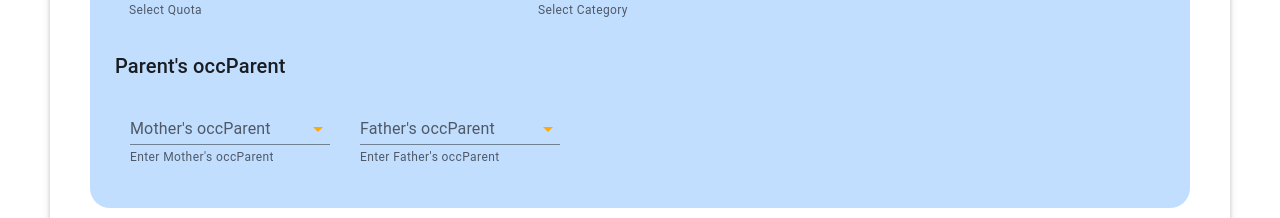
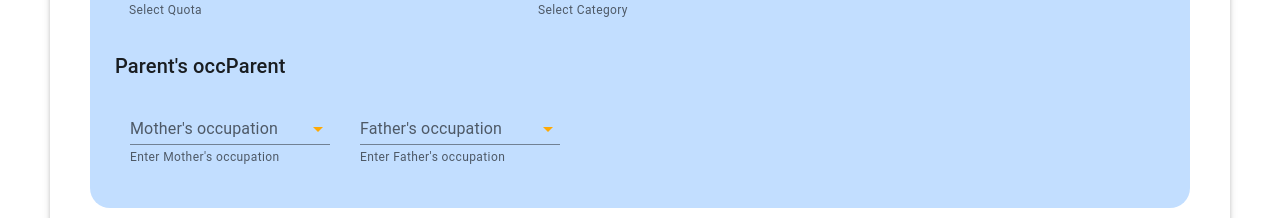
Before and after one commit to sarthakx30/Expert-Educational-Consultancy, a React (Create React App) app in the folder client/: page /register in a window 1280 px wide. Shown: the part 1474-1692 px from the top of the page. Built offline with nearby package versions, Linux system fonts and the light colour scheme.

Commit message:
registeration form update

```diff
--- a/client/src/api/axios.js
+++ b/client/src/api/axios.js
@@ -2,4 +2,5 @@ import axios from 'axios';
 
 export default axios.create({
     baseURL:'https://expert-educational-consultancy-backend.onrender.com'
+    // baseURL: 'http://localhost:4679'
 });
--- a/client/src/pages/register.js
+++ b/client/src/pages/register.js
@@ -32,6 +32,7 @@ const Register = ({ navbar, setNavbar }) => {
     }, [])
 
     const [image, setImage] = useState(null);
+    const [imageURL,setImageURL] = useState(null);
     const [name, setName] = useState("");
     const [email, setEmail] = useState("");
     const [password, setPassword] = useState("");
@@ -76,15 +77,20 @@ const Register = ({ navbar, setNavbar }) => {
         setResponseRecieved(true);
         setSuccess(false);
         setFailiure(false);
-        if (!name || !email || !password || !course || !gender || !dob || !category || !state || !isPwd || !occParent) {
+        if (!name || !email || !password || !course || !gender || !dob || !category || !state || !occParent) {
             setResponseRecieved(false);
             return alert("One or more fields missing");
         }
         try {
+            // const form=document.querySelector("form");
+            // const formData = new FormData(form);
+            // formData.append('file',image);
+            // console.log(formData);
+            // console.log({name, email, password, course, city, image, gender, dob, neet, state, isPwd, occParent, quota, feeBudget,category});
             const response = await axios.post(REGISTERATION_URL,
-                JSON.stringify({ name, email, password, course, city, image, gender, dob, neet, state, isPwd, occParent, quota, feeBudget,category }),
+                JSON.stringify({name, email, password, course, city, image, gender, dob, neet, state, isPwd, occParent, quota, feeBudget,category}),
                 {
-                    headers: { 'Content-Type': 'application/json' },
+                    headers: { 'Content-Type': 'application/json'},
                     withCredentials: true
                 }
             )
@@ -153,7 +159,7 @@ const Register = ({ navbar, setNavbar }) => {
                         <Grid item sm={12} md={6}>
                             <div style={{ display: 'flex', alignItems: 'center' }}>
                                 <Typography variant="h6" style={{ margin: '20px' }}>Choose a Profile Picture</Typography>
-                                <img alt="Upload a Photo" style={{ width: '125px', height: '125px', borderRadius: '50%', objectFit: 'cover' }} src={image} />
+                                <img alt="Upload a Photo" style={{ width: '125px', height: '125px', borderRadius: '50%', objectFit: 'cover' }} src={imageURL} />
                             </div>
                         </Grid>
                         <Grid item sm={12} md={6}>
@@ -163,10 +169,10 @@ const Register = ({ navbar, setNavbar }) => {
                                     id="avatar"
                                     type="file"
                                     accepts="image/*"
-                                    name="myImage"
+                                    name="image"
                                     onChange={(event) => {
-                                        setImage(URL.createObjectURL(event.target.files[0]));
-
+                                        setImageURL(URL.createObjectURL(event.target.files[0]));
+                                        setImage(event.target.files[0]);
                                     }}
                                 />
                                 <label for="avatar">UPLOAD PHOTO</label>
@@ -462,12 +468,12 @@ const Register = ({ navbar, setNavbar }) => {
                                     <TextField
                                         select
                                         variant={occParent.motherOccupation ? "filled" : "standard"}
-                                        helperText="Enter Mother's occParent"
+                                        helperText="Enter Mother's occupation"
                                         value={occParent.motherOccupation}
                                         onChange={(e) => setoccParent({ ...occParent, motherOccupation: e.target.value })}
                                         style={{ margin: '15px', width: '200px' }}
                                         id="outlined-basic"
-                                        label="Mother's occParent"
+                                        label="Mother's occupation"
                                     >
                                         <MenuItem value="ESI">ESI</MenuItem>
                                         <MenuItem value="Defence">Defence</MenuItem>
@@ -478,13 +484,13 @@ const Register = ({ navbar, setNavbar }) => {
                                     </TextField>
                                     <TextField
                                         select
-                                        helperText="Enter Father's occParent"
+                                        helperText="Enter Father's occupation"
                                         value={occParent.fatherOccupation}
                                         variant={occParent.fatherOccupation ? "filled" : "standard"}
                                         onChange={(e) => setoccParent({ ...occParent, fatherOccupation: e.target.value })}
                                         style={{ margin: '15px', width: '200px' }}
                                         id="outlined-basic"
-                                        label="Father's occParent"
+                                        label="Father's occupation"
                                     >
                                         <MenuItem value="ESI">ESI</MenuItem>
                                         <MenuItem value="Defence">Defence</MenuItem>
```
Also changed, not shown: 1 other file (tests, documents, lock files or other folders).
